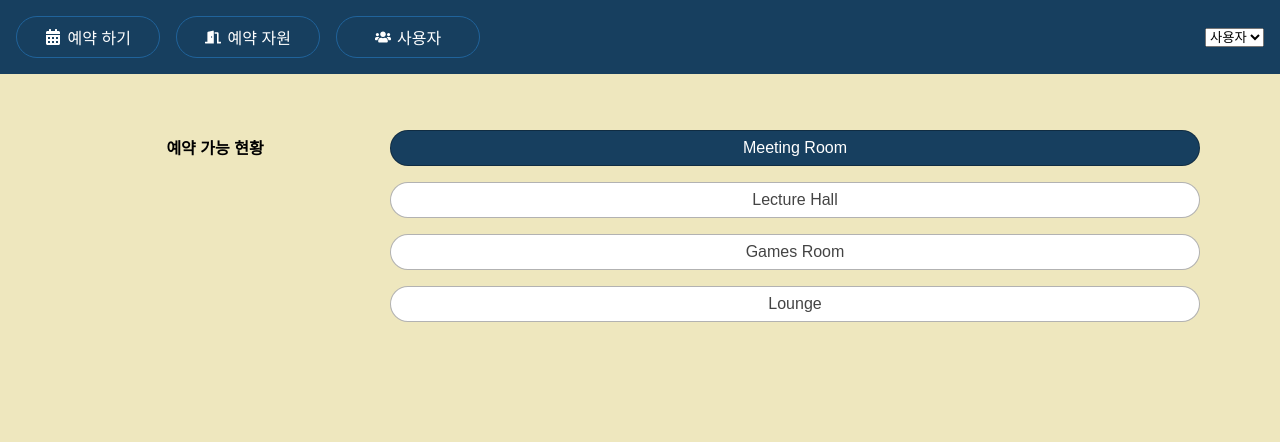
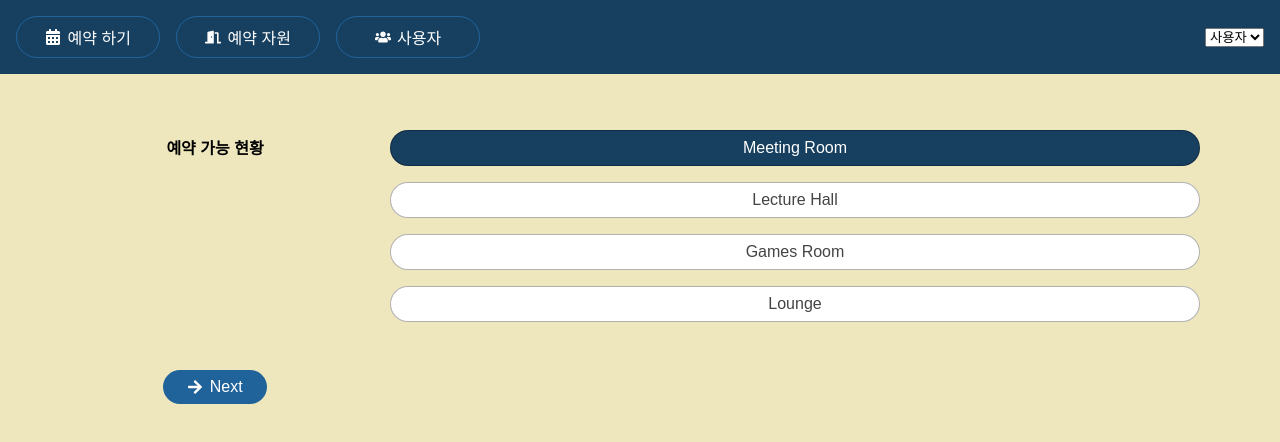
Before and after one commit to jia0628/React_Demo, a React (Vite) app: page /bookables in a window 1280 px wide. Shown: the top 442 px of the page. Built offline with nearby package versions, Linux system fonts and the light colour scheme.

Commit message:
#3 useState (상태값 관리) bookableIndex 값이 바뀔때마다 리액트가 UI 를 다시 렌더링 하도록 합니다. Next 버튼 이벤트도 상태값 변경 베소드를 실행하도록 합니다.

```diff
--- a/src/component/Bookables/BookList.jsx
+++ b/src/component/Bookables/BookList.jsx
@@ -1,24 +1,42 @@
 import { bookables } from "../../static.json"
+import {useState} from "react";
+import {FaArrowRight} from "react-icons/fa";
 
 function BookList() {
     const group = "Rooms"
-    let bookableIndex = 0
+    // let bookableIndex = 0
     const bookableGroup = bookables.filter(b => (b.group === group))
 
-    function changeBookable(selectIndex) {
-        bookableIndex = selectIndex
+    // ★ bookableIndex 는 상태값 관리를 해야할 변수
+    // ★ setBookableIndex 는 useState 가 리턴해주는 메소드. (== 값 변경 메소드)
+    const [bookableIndex, setBookableIndex] = useState(0)  // ★ 이부분이 핵심, useState 는 2개의 리턴값을 가짐(bookableIndex, setBookableIndex)
+
+    // function changeBookable(selectIndex) {
+    //     bookableIndex = selectIndex
+    // }
+
+    function nextBookableIndex() {
+        // 상태값 변경 메소드의 인자 i는 bookableIndex 값
+        setBookableIndex((i) => (i+1) % bookableGroup.length)
     }
 
     return(
+        <>
             <ul className="items-list-nav">
                 {bookableGroup.map((b, i) => (
                     <li key={b.id} className={i === bookableIndex? "selected":null}>
-                    <button className="btn" onClick={() => {changeBookable(i)}}>
+                        <button className="btn" onClick={() => {setBookableIndex(i)}}>
                             {b.title}
                         </button>
                     </li>
                 ))}
             </ul>
+            <p>
+                <button className="btn" onClick={nextBookableIndex}>
+                    <FaArrowRight/><span>Next</span>
+                </button>
+            </p>
+        </>
     )
 }
 
```
Lines whose indentation alone changed are shown as unchanged.
